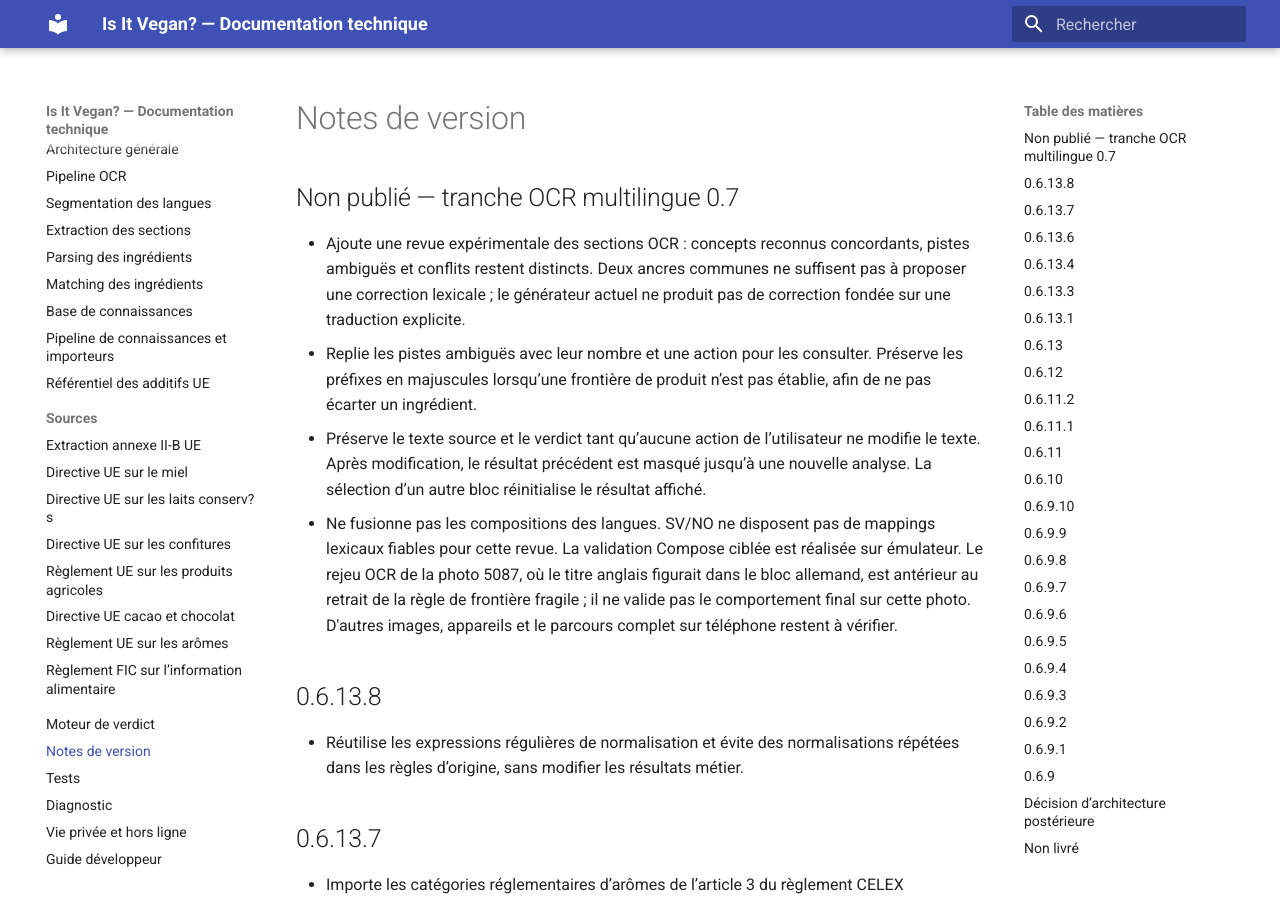
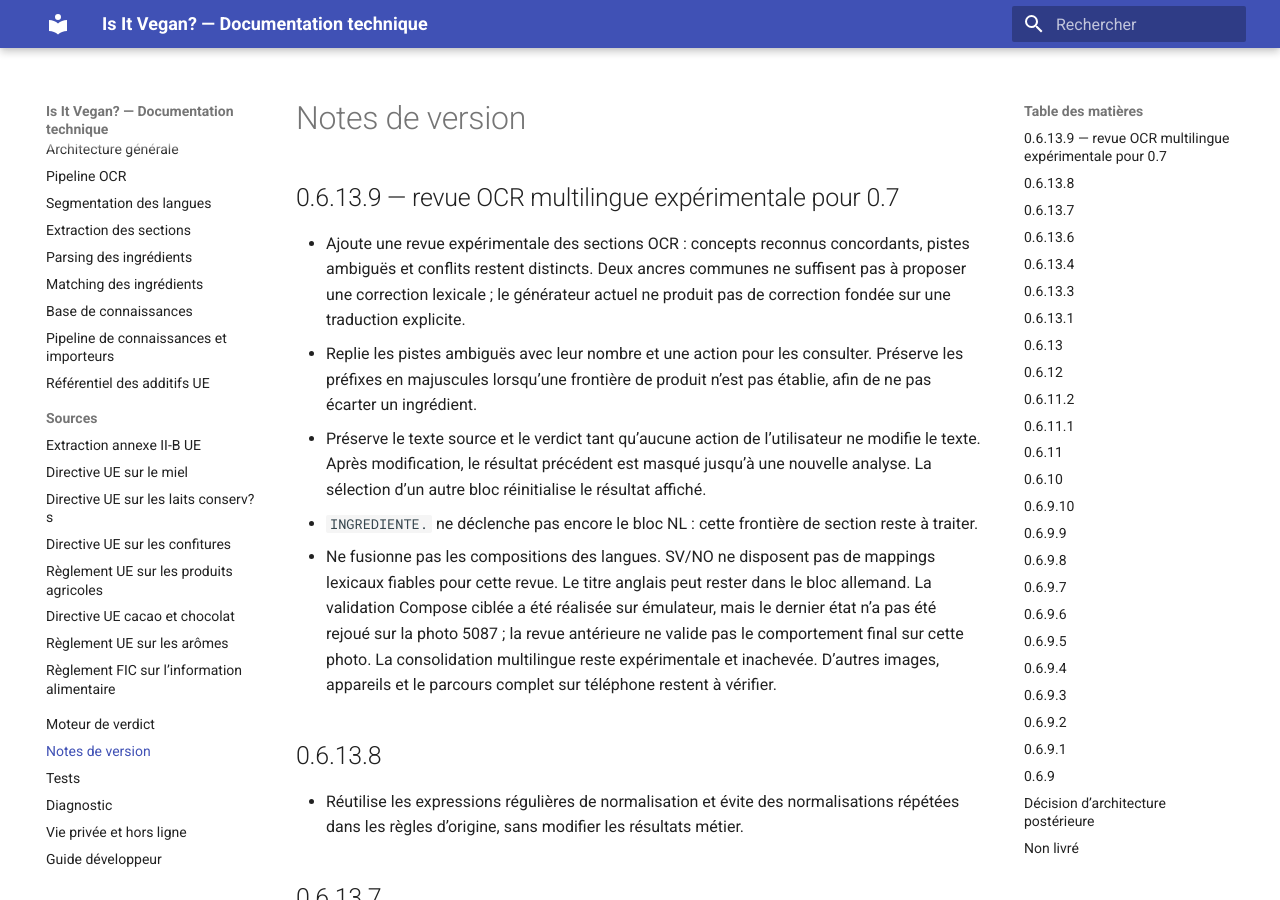
Before and after one commit to hoctopuse/Is-it-Vegan, an MkDocs documentation site: the page built from docs/changelog.md, in a window 1280 px wide and 900 px high. Built offline with MkDocs 1.6.1 and Material for MkDocs 9.7.7, drawn with Linux system fonts in a browser that asks for light colours.

```diff
--- a/docs/changelog.md
+++ b/docs/changelog.md
@@ -1,11 +1,12 @@
 # Notes de version
 
-## Non publié — tranche OCR multilingue 0.7
+## 0.6.13.9 — revue OCR multilingue expérimentale pour 0.7
 
 - Ajoute une revue expérimentale des sections OCR : concepts reconnus concordants, pistes ambiguës et conflits restent distincts. Deux ancres communes ne suffisent pas à proposer une correction lexicale ; le générateur actuel ne produit pas de correction fondée sur une traduction explicite.
 - Replie les pistes ambiguës avec leur nombre et une action pour les consulter. Préserve les préfixes en majuscules lorsqu’une frontière de produit n’est pas établie, afin de ne pas écarter un ingrédient.
 - Préserve le texte source et le verdict tant qu’aucune action de l’utilisateur ne modifie le texte. Après modification, le résultat précédent est masqué jusqu’à une nouvelle analyse. La sélection d’un autre bloc réinitialise le résultat affiché.
-- Ne fusionne pas les compositions des langues. SV/NO ne disposent pas de mappings lexicaux fiables pour cette revue. La validation Compose ciblée est réalisée sur émulateur. Le rejeu OCR de la photo 5087, où le titre anglais figurait dans le bloc allemand, est antérieur au retrait de la règle de frontière fragile ; il ne valide pas le comportement final sur cette photo. D'autres images, appareils et le parcours complet sur téléphone restent à vérifier.
+- `INGREDIENTE.` ne déclenche pas encore le bloc NL : cette frontière de section reste à traiter.
+- Ne fusionne pas les compositions des langues. SV/NO ne disposent pas de mappings lexicaux fiables pour cette revue. Le titre anglais peut rester dans le bloc allemand. La validation Compose ciblée a été réalisée sur émulateur, mais le dernier état n’a pas été rejoué sur la photo 5087 ; la revue antérieure ne valide pas le comportement final sur cette photo. La consolidation multilingue reste expérimentale et inachevée. D’autres images, appareils et le parcours complet sur téléphone restent à vérifier.
 
 ## 0.6.13.8
 
--- a/mkdocs.yml
+++ b/mkdocs.yml
@@ -1,5 +1,5 @@
 site_name: Is It Vegan? — Documentation technique
-site_description: Fonctionnement de Is It Vegan? 0.6.13.8 et revue OCR multilingue expérimentale pour 0.7
+site_description: Fonctionnement de Is It Vegan? 0.6.13.9 et revue OCR multilingue expérimentale pour 0.7
 docs_dir: docs
 site_dir: site
 not_in_nav: |
```
Also changed, not shown: README.md (+1 -1 lines), docs/additifs.md (+1 -1 lines), docs/index.md (+1 -1 lines), docs/knowledge-pipeline.md (+1 -1 lines), 1 other file.
